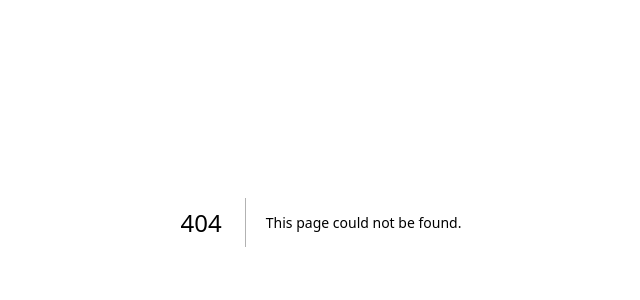
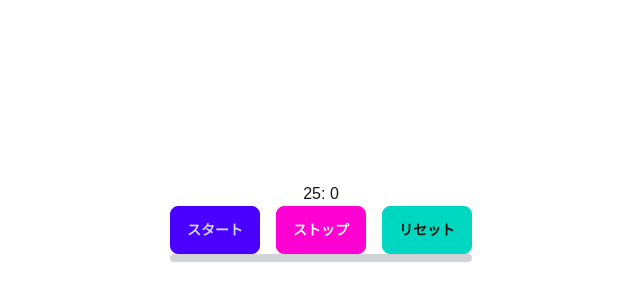
Before and after one commit to Marina-64/learning-timer-app, a Next.js app: page /timer in a window 1280 px wide. Before the commit this address had no page. Shown: the part 178-478 px from the top of the page, without its empty margins (319-959 px from the left). Built offline with nearby package versions, Linux system fonts and the light colour scheme.

Commit message:
✨ ⬆️ ポモドーロタイマー、プログレスバー実装、tailwindcss依存関係の更新

```diff
--- a/package.json
+++ b/package.json
@@ -10,6 +10,7 @@
     "test": "echo \"No tests specified\" && exit 0"
   },
   "dependencies": {
+    "autoprefixer": "^10.4.20",
     "daisyui": "^4.12.10",
     "next": "14.2.8",
     "react": "^18",
@@ -21,8 +22,8 @@
     "@types/react-dom": "^18",
     "eslint": "^8",
     "eslint-config-next": "14.2.8",
-    "postcss": "^8",
-    "tailwindcss": "^3.4.1",
+    "postcss": "^8.4.47",
+    "tailwindcss": "^3.4.12",
     "typescript": "^5"
   }
 }
--- a/src/components/Timer.tsx
+++ /dev/null
@@ -1,7 +0,0 @@
-import { useEffect, useState } from "react";
-
-const Timer: React.FC = () => {
-  const [timeLeft];
-};
-
-export default Timer;
--- /dev/null
+++ b/src/components/TimerSettingForm.tsx
@@ -0,0 +1,53 @@
+import { time } from "console";
+import { useEffect, useState } from "react";
+
+const TimerSettingForm: React.FC = () => {
+  //React.FCは関数型コンポーネントである
+  const [timeLeft, setTimeLeft] = useState(25 * 60); // 25分のタイマー
+  const [isRunning, setIsRunning] = useState(false); //タイマーの動作、初期値は停止中
+
+  // タイマーの操作を管理
+  useEffect(() => {
+    let timer: NodeJS.Timeout;
+    if (isRunning && timeLeft > 0) {
+      //タイマーが動作中で残り時間が0より大きい場合、1秒ごとに残り時間を1秒ずつ減らす
+      timer = setInterval(() => {
+        setTimeLeft((prevTime) => prevTime - 1);
+      }, 1000); // 1000ミリ秒
+      // JavaScriptにおけるタイマー関数は、ミリ秒単位で時間を指定。1秒は1000ミリ秒であるため、1秒ごとに何かを実行したい場合、1000を指定。
+    } else if (timeLeft === 0) {
+      alert("時間です！休憩しましょう！");
+      setIsRunning(false);
+    }
+    return () => clearInterval(timer);
+  }, [isRunning, timeLeft]);
+
+  const startTimer = () => setIsRunning(true);
+  const stopTimer = () => setIsRunning(false);
+  const resetTimer = () => {
+    setIsRunning(false);
+    setTimeLeft(25 * 60);
+  };
+
+  return (
+    <div className="flex flex-col items-center">
+      <h1 className="text-5xl mb-4">
+        {Math.floor(timeLeft / 60)}:{timeLeft % 60 < 10 ? "0" : ""}
+        {timeLeft % 60}
+      </h1>
+      <div className="flex space-x-4">
+        <button className="btn btn-circle</div>" onClick={startTimer}>
+          Start
+        </button>
+        <button className="btn btn-circle" onClick={stopTimer}>
+          Stop
+        </button>
+        <button className="btn btn-circle" onClick={resetTimer}>
+          Reset
+        </button>
+      </div>
+    </div>
+  );
+};
+
+export default TimerSettingForm;
--- /dev/null
+++ b/src/components/TimerWithProgress.Tsx
@@ -0,0 +1,64 @@
+import { useState, useEffect } from "react";
+import { Chart } from "chart.js"; // Chart.jsをインポート
+
+const TimerWithProgress: React.FC = () => {
+  const [timeLeft, setTimeLeft] = useState(1500); //25分（1500秒）
+  const [isRunning, setIsRunning] = useState(false); //タイマーの動作、初期値は停止中
+
+  useEffect(() => {
+    // タイマーの残り時間
+    let timer: NodeJS.Timeout;
+    if (isRunning && timeLeft > 0) {
+      //タイマーが動作中で残り時間が0より大きい場合
+      timer = setInterval(() => {
+        // 1秒ごとに残り時間を1秒ずつ減らす
+        setTimeLeft((prevTime) => prevTime - 1);
+      }, 1000); // 1000ミリ秒
+    } else if (timeLeft === 0) {
+      //タイマーの残り時間が0の場合
+      alert("Finish!");
+      setIsRunning(false); //タイマーの動作を停止
+    }
+
+    return () => clearInterval(timer);
+  }, [isRunning, timeLeft]);
+
+  const startTimer = () => setIsRunning(true);
+  const stopTimer = () => setIsRunning(false);
+  const resetTimer = () => {
+    setIsRunning(false);
+    setTimeLeft(1500);
+  };
+
+  const progressValue = 1500 - timeLeft; // プログレスを計算
+
+  useEffect(() => {
+    console.log("progress:", progressValue);
+  }, [timeLeft]); // timeLeftが変更された時のみログ出力
+
+  return (
+    <div className="flex flex-col items-center">
+      <p>
+        {Math.floor(timeLeft / 60)}: {timeLeft % 60}
+      </p>
+      <div className="flex space-x-4">
+        <button className="btn btn-primary" onClick={startTimer}>
+          スタート
+        </button>
+        <button className="btn btn-secondary" onClick={stopTimer}>
+          ストップ
+        </button>
+        <button className="btn btn-accent" onClick={resetTimer}>
+          リセット
+        </button>
+      </div>
+      <progress
+        className="progress progress-primary"
+        value={progressValue}
+        max={1500}
+      ></progress>
+    </div>
+  );
+};
+
+export default TimerWithProgress;
--- /dev/null
+++ b/src/pages/timer/index.tsx
@@ -0,0 +1,11 @@
+import TimerWithProgress from "../../components/TimerWithProgress";
+
+const Home: React.FC = () => {
+  return (
+    <div className="min-h-screen flex items-center justify-center">
+      <TimerWithProgress />
+    </div>
+  );
+};
+
+export default Home;
```
Also changed, not shown: src/pages/timer/setting.tsx (added), 1 other file (tests, documents, lock files or other folders).
